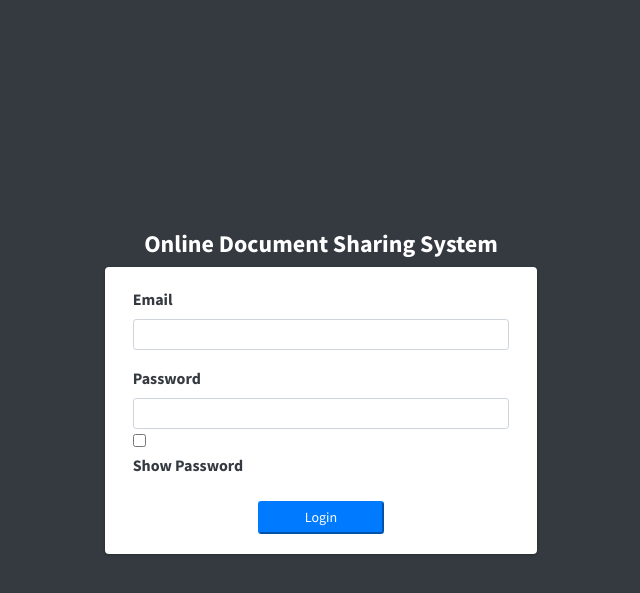
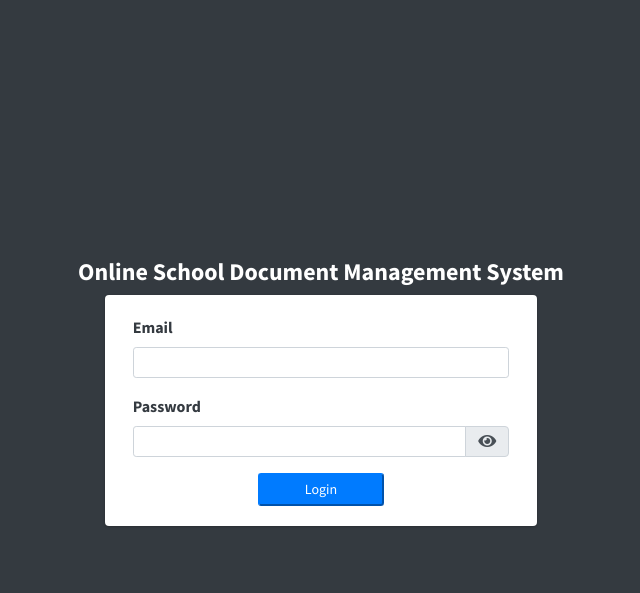
Before and after one commit to Vanny-Dev/OSDMS, a PHP site: page /login.php in a window 1280 px wide. Shown: the top 593 px of the page, without its empty margins (319-959 px from the left). Run offline with PHP 8.4, Linux system fonts and the light colour scheme; some libraries are stand-ins or nearby versions.

Commit message:
eye icon

```diff
--- a/login.php
+++ b/login.php
@@ -42,7 +42,7 @@ header("location:index.php?page=home");
   <main id="main" >
 
   		<div class="align-self-center w-100">
-		<h4 class="text-white text-center"><b>Online Document Sharing System</b></h4>
+		<h4 class="text-white text-center"><b>Online School Document Management System</b></h4>
   		<div id="login-center" class="bg-dark row justify-content-center">
   			<div class="card col-md-4">
   				<div class="card-body">
@@ -53,11 +53,15 @@ header("location:index.php?page=home");
   						</div>
   						<div class="form-group">
   							<label for="password" class="control-label text-dark">Password</label>
+							  <div class="input-group mb-3">
   							<input type="password" id="password" name="password" class="form-control form-control-sm">
-							<input type="checkbox" onclick="showPass()"><br>
-							<label for="" style="z-index: 9999; color: #343a40!important;">Show Password</label>
+							  <div class="input-group-append">
+<span class="input-group-text" onclick="showPass()" style="cursor: pointer;"><i class="fas fa-eye"></i></span>
+</div>
+</div>
+
   						</div>
-  						<center><button class="btn-sm btn-block btn-wave col-md-4 btn-primary">Login</button></center>
+  						<center><button class="btn-sm btn-block btn-wave col-md-4 btn-primary" data-toggle="popover" title="This is the login button" data-content="And here's some amazing content. It's very engaging. Right?">Login</button></center>
   					</form>
   				</div>
   			</div>
```
